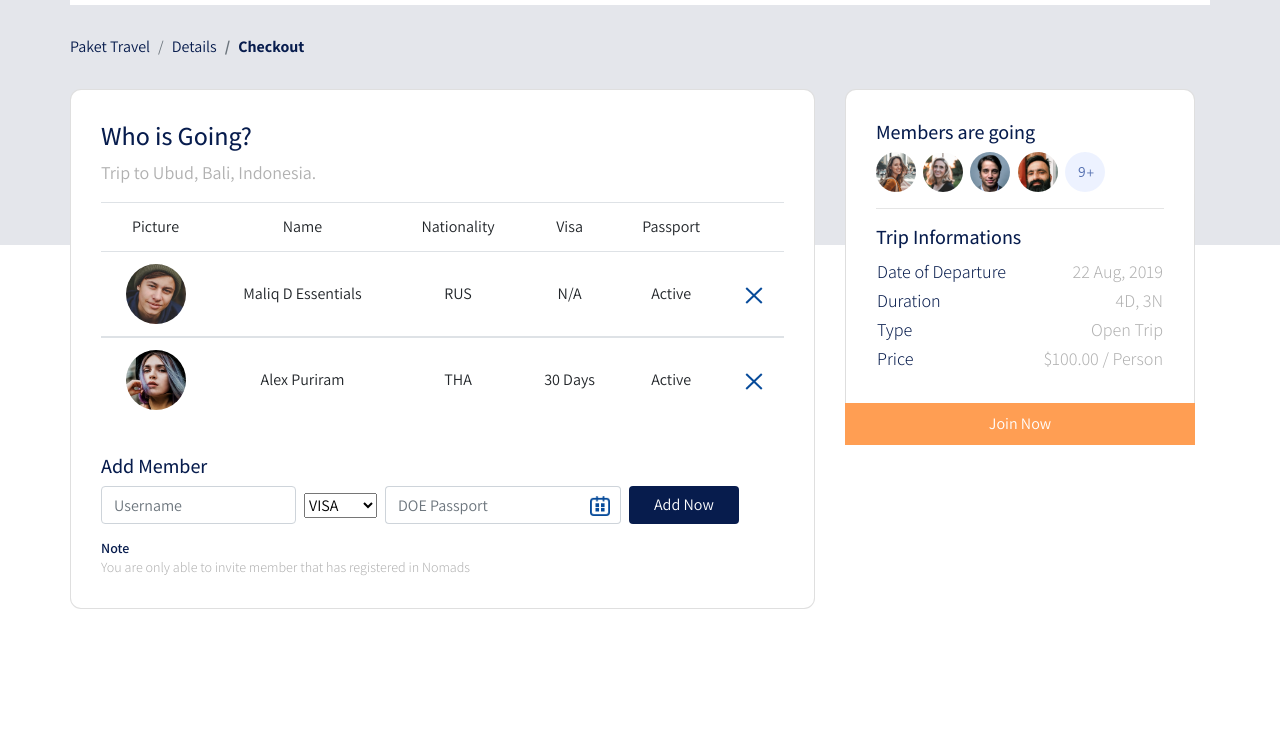
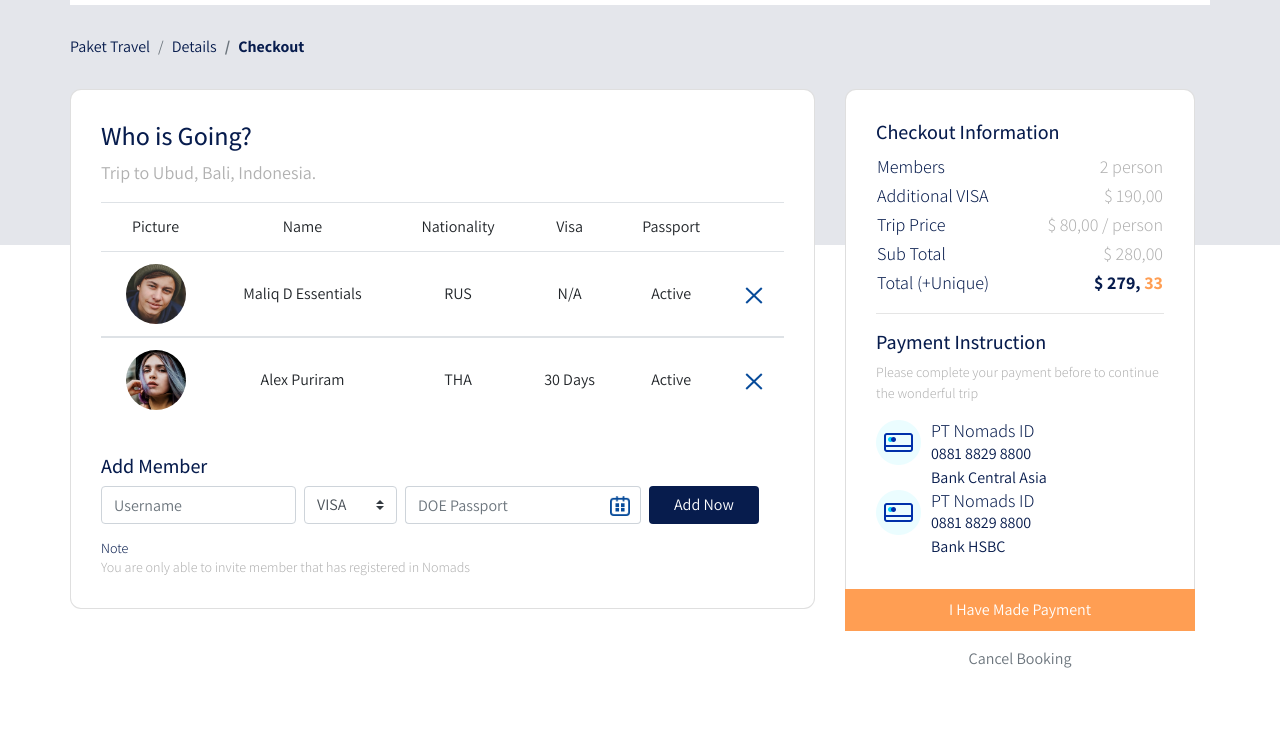
Before and after one commit to Haaarief/fullstack-website-bookingonline, a plain HTML site: page checkout.html in a window 1280 px wide. Shown: the part 61-800 px from the top of the page. Drawn offline with Linux system fonts and the light colour scheme; a web font is replaced by a local one.

Commit message:
adding payment instruction

```diff
--- a/checkout.html
+++ b/checkout.html
@@ -129,7 +129,7 @@
                                         type="text"name="inputUsername" class="form-control mb-2 mr-sm-2"
                                         id="inputUsername" placeholder="Username"/>
                                     <label for="inputVisa" class="sr-only">Visa</label>
-                                    <select name="inputVisa" id="InputVisa" class="costum-select mb-2 mr-sm-2">
+                                    <select name="inputVisa" id="InputVisa" class="custom-select mb-2 mr-sm-2">
                                         <option value="Visa" selected>VISA</option>
                                         <option value="N/A">N/A</option>
                                         <option value="30 Days">30 Days</option>
@@ -151,37 +151,67 @@
                 </div>
                 <div class="col-lg-4">
                     <div class="card card-details card-right">
-                        <h2>Members are going</h2>
-                        <div class="members my2">
-                            <img src="/frontend/images/Member1.png" alt="" class="member-image mr-1">
-                            <img src="/frontend/images/Member2.png" alt="" class="member-image mr-1">
-                            <img src="/frontend/images/Member3.png" alt="" class="member-image mr-1">
-                            <img src="/frontend/images/Member4.png" alt="" class="member-image mr-1">
-                            <img src="/frontend/images/Member5.png" alt="" class="member-image mr-1">
-                        </div>
-                        <hr>
-                        <h2>Trip Informations</h2>
+                        <h2>Checkout Information</h2>
                         <table class="trip-informations">
                             <tr>
-                                <th width="50%">Date of Departure</th>
-                                <td width="50%" class="text-right">22 Aug, 2019</td>
+                                <th width="50%">Members</th>
+                                <td width="50%" class="text-right">2 person</td>
                             </tr>
                             <tr>
-                                <th width="50%">Duration</th>
-                                <td width="50%" class="text-right">4D, 3N</td>
+                                <th width="50%">Additional VISA</th>
+                                <td width="50%" class="text-right">$ 190,00</td>
                             </tr>
                             <tr>
-                                <th width="50%">Type</th>
-                                <td width="50%" class="text-right">Open Trip</td>
+                                <th width="50%">Trip Price</th>
+                                <td width="50%" class="text-right">$ 80,00 / person</td>
                             </tr>
                             <tr>
-                                <th width="50%">Price</th>
-                                <td width="50%" class="text-right">$100.00 / Person</td>
+                                <th width="50%">Sub Total</th>
+                                <td width="50%" class="text-right">$ 280,00</td>
+                            </tr>
+                            <tr>
+                                <th width="50%">Total (+Unique)</th>
+                                <td width="50%" class="text-right text-total">
+                                    <span class="text-blue">$ 279,</span>
+                                    <span class="text-orange">33</span>
+                                </td>
                             </tr>
                         </table>
+                        <hr>
+                        <h2>Payment Instruction</h2>
+                        <p class="payment-instruction">
+                            Please complete your payment before to
+continue the wonderful trip
+                        </p>
+                        <div class="bank">
+                            <div class="bank-item pb-3">
+                                <img src="frontend/images/ic_bank.png" alt="" class="bank-images">
+                                <div class="description">
+                                    <h3>PT Nomads ID</h3>
+                                    <p>
+                                        0881 8829 8800
+                                        <br>
+                                        Bank Central Asia
+                                    </p>
+                                </div>
+                                <div class="clearfix"></div>
+                                <img src="frontend/images/ic_bank.png" alt="" class="bank-images">
+                                <div class="description">
+                                    <h3>PT Nomads ID</h3>
+                                    <p>
+                                        0881 8829 8800
+                                        <br>
+                                        Bank HSBC
+                                    </p>
+                                </div>
+                            </div>
+                        </div>
                     </div>
                     <div class="join-container">
-                        <a href="#" class="btn btn-block btn-join-now mt-3 py-2">Join Now</a>
+                        <a href="#" class="btn btn-block btn-join-now mt-3 py-2">I Have Made Payment</a>
+                    </div>
+                    <div class="text-center mt-3">
+                        <a href="#" class="text-muted">Cancel Booking</a>
                     </div>
                 </div>
             </div>
--- a/frontend/styles/main.scss
+++ b/frontend/styles/main.scss
@@ -309,6 +309,11 @@ header{
         color: #b1b1b1;
     }
 
+    h3{
+        font-weight: 300;
+        font-size: 14px;
+        color:#071c4d;
+    }
     .trip-informations {
         th{
             font-weight: 300;
@@ -321,12 +326,53 @@ header{
             font-size: 18px;
             color:#b1b1b1;
         }
+
+        .text-blue{
+            color: #071C4D;
+            font-weight: bold;
+
+        }
+        .text-orange{
+            color: #FF9E53;
+            font-weight: bold;
+        }
+
     }
 
-    h3{
-        font-weight: 600;
+    .payment-instruction{
+        font-weight: 300;
         font-size: 14px;
-        color:#071c4d;
+        color: #b1b1b1;
+    }
+    .bank{
+        .bank-item{
+            h3{
+                font-size: 18px;
+                color:#071C4D;
+                margin-bottom: 0;
+            }
+
+            p{
+                margin-bottom: 0;
+            }
+
+            .description{
+                margin-left: 10px;
+                overflow: hidden;
+                float: left;
+
+                p{
+                   font-weight: normal;
+                   font-size: 16px;
+                   color:#071C4D;
+                }
+            }
+        }
+        .bank-images{
+          width: 45px;
+          height: 45px;
+          float: left;
+        }
     }
 
     .disclaimer{
@@ -356,6 +402,8 @@ header{
         color: #fff;
         }
     }
+
+
 }
 
 .card-right{
```
Also changed, not shown: frontend/images/ic_bank.png (added), frontend/styles/main.css, 1 other file.
